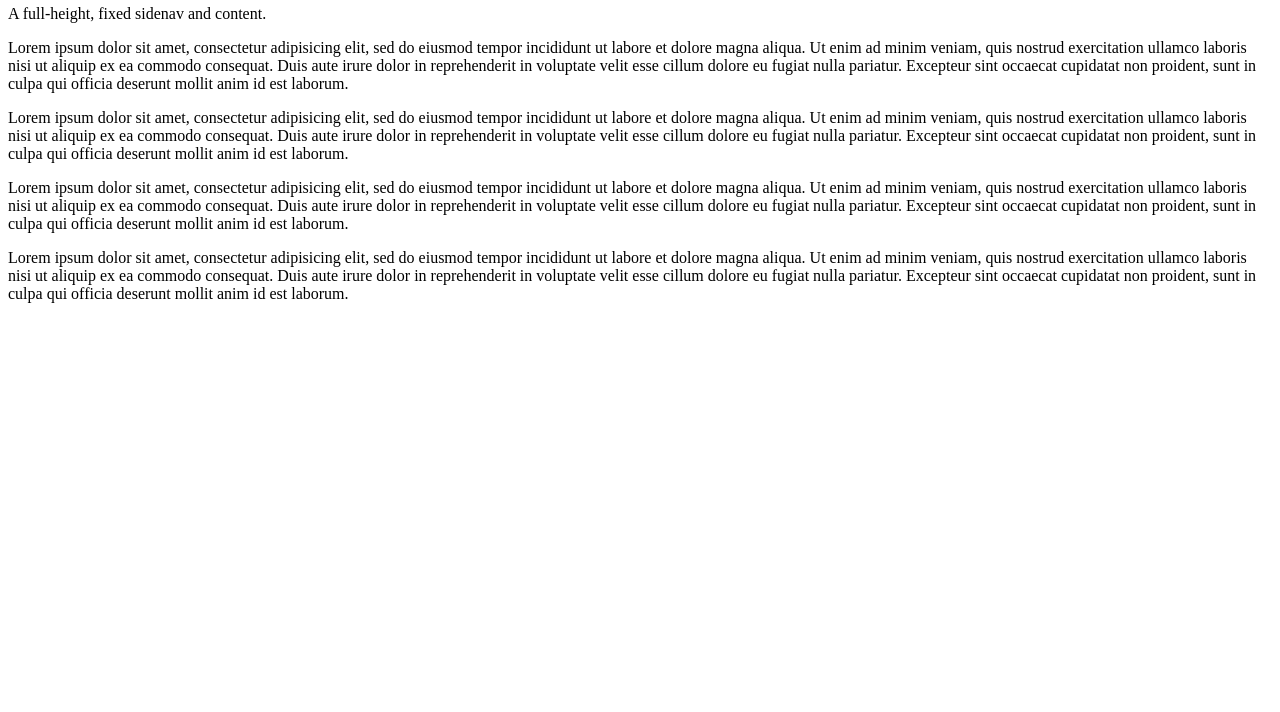
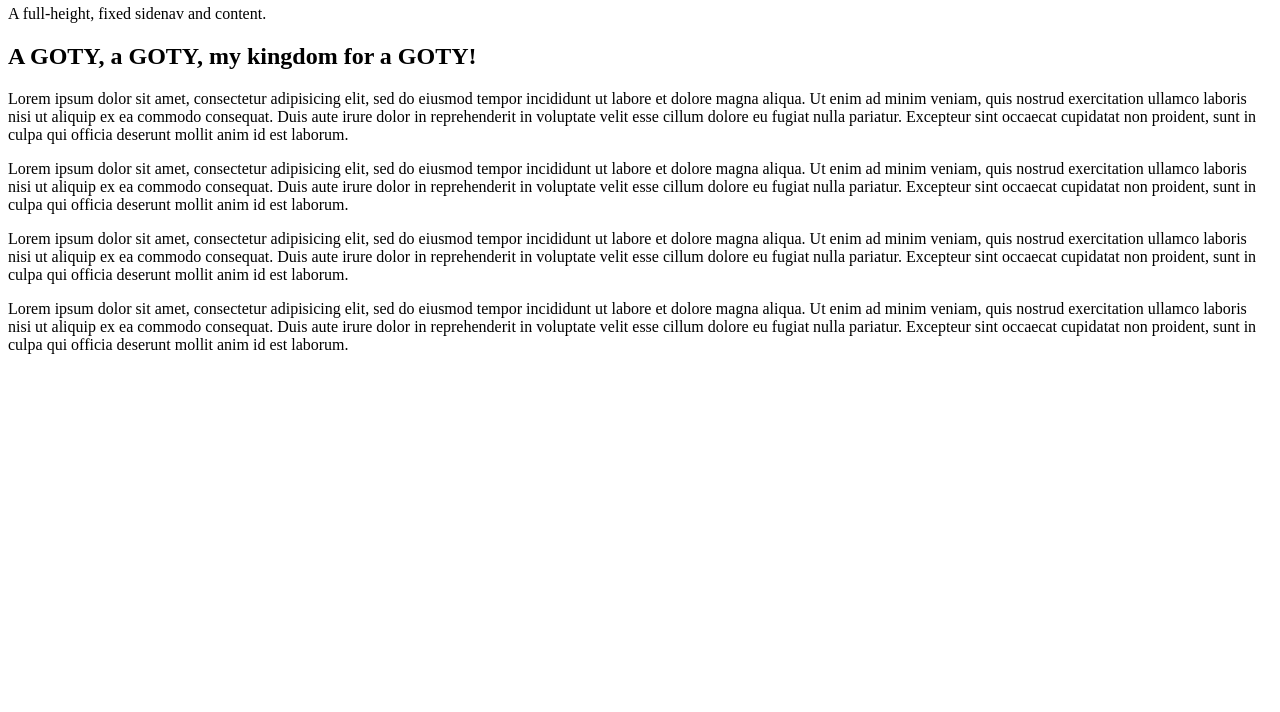
Before and after one commit to aspirito2015/FantasyPublisher, a plain HTML site: page index.html in a window 1280 px wide. Shown: the part 88-800 px from the top of the page. Drawn offline with Linux system fonts and the light colour scheme.

Commit message:
Create splash subtitle

```diff
--- a/index.html
+++ b/index.html
@@ -6,6 +6,7 @@
   <meta name="viewport" content="width=device-width, initial-scale=1">
   <link rel="stylesheet" href="./resources/css/my-style.css">
     <script src="./resources/js/components/lorem.js" type="text/javascript" defer></script>
+    <script src="./resources/js/components/subtitle.js" type="text/javascript" defer></script>
 </head>
 <body>
 
@@ -20,6 +21,7 @@
   <p>A full-height, fixed sidenav and content.</p>
 </div>
 
+            <subtitle-component></subtitle-component>
             <lorem-component></lorem-component><lorem-component></lorem-component>
             <lorem-component></lorem-component><lorem-component></lorem-component>
 </body>
--- /dev/null
+++ b/resources/js/components/subtitle.js
@@ -0,0 +1,25 @@
+var s_arr = [
+    "O Gamers! my Gamers!",
+    "A GOTY, a GOTY, my kingdom for a GOTY!",
+    "As seen on Google Sheets!",
+    "Made in Hoboken!",
+    "It's pronounced 'suh-WATCH'!",
+    "Also try Immaculate Panel!",
+    "Also try Byte!",
+    "Let's go Mets!"
+];
+
+class Subtitle extends HTMLElement {
+    constructor() {
+        super();
+    }
+
+    connectedCallback() {
+        let s = s_arr[Math.floor(Math.random()*s_arr.length)];
+        this.innerHTML = `
+        <h2 id="subtitle">${s}</h2>
+        `;
+    }
+}
+
+customElements.define('subtitle-component', Subtitle);
```
